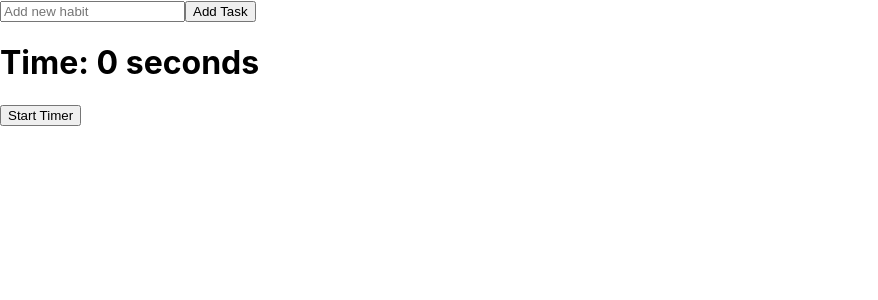
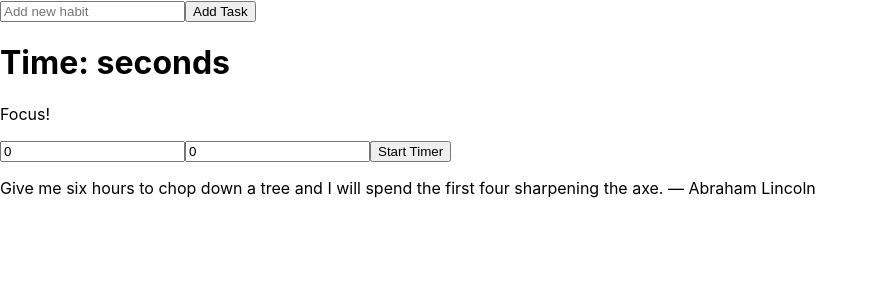
Before and after one commit to D3Scurr/HabitTracker, a React (Create React App) app: page / in a window 1280 px wide. Shown: the top 300 px of the page, without its empty margins (0-878 px from the left). Built offline with nearby package versions, Linux system fonts and the light colour scheme.

Commit message:
Added Quotes Component
Quotes from array
TimeTracker component updated (custom focus/break time)
Minor code cosmetic changes

```diff
--- /dev/null
+++ b/src/Quotes.js
@@ -0,0 +1,21 @@
+import React, { useEffect, useState } from "react";
+
+export default function Quotes() {
+    const [random,setRandom] = useState(null)
+
+    const Quotes = [
+        "If you don't have your own story, you become part of someone else's. — The Captain, Castlevania",
+        "Give me six hours to chop down a tree and I will spend the first four sharpening the axe. — Abraham Lincoln",
+        "It does not matter how slowly you go as long as you do not stop. — Confucius"
+    ];
+
+    useEffect(() => {
+        setRandom(Math.floor(Math.random()*Quotes.length));
+    }, [])
+
+    return(
+        <div>
+            <p>{Quotes[random]}</p>
+        </div>
+    )
+}
--- a/src/TimeTracker.js
+++ b/src/TimeTracker.js
@@ -2,14 +2,20 @@ import React, { useState, useEffect } from "react";
 
 export default function Timer() {
     const [isRunning, setIsRunning] = useState(false);
-    const [seconds, setSeconds] = useState(0);
+    const [seconds, setSeconds] = useState(null);
+    const [breakTime, setBreakTime] = useState(0);
+    const [focusTime, setFocusTime] = useState(0);
+    const [nowFocus, setNowFocus] = useState(true);
+
+    const handleFocusTimeChange = (e) => setFocusTime(e.target.value);
+    const handleBreakTimeChange = (e) => setBreakTime(e.target.value);
 
     useEffect(() => {
         let intervalId;
 
         if (isRunning) {
             intervalId = setInterval(() => {
-            setSeconds((prevSeconds) => prevSeconds + 1);
+                setSeconds((prevSeconds) => (prevSeconds + 1));
             }, 1000);
         } else {
             clearInterval(intervalId);
@@ -17,9 +23,30 @@ export default function Timer() {
         return () => clearInterval(intervalId);
     }, [isRunning]);
 
+    useEffect(() => {
+        if(nowFocus && seconds == focusTime) {
+            setNowFocus(false);
+            setSeconds(0);
+        } else if (!nowFocus && seconds == breakTime) {
+            setNowFocus(true);
+            setSeconds(0);
+        }
+    }, [seconds, nowFocus, focusTime, breakTime]);
+
     return (
         <div>
             <h1>Time: {seconds} seconds</h1>
+            <p>{ nowFocus ? "Focus!" : "Break time :D" }</p>
+            <input
+                type="number"
+                value={focusTime}
+                onChange={handleFocusTimeChange}
+            />
+            <input
+                type="number"
+                value={breakTime}
+                onChange={handleBreakTimeChange}
+            />
             <button onClick={ () => {setIsRunning(!isRunning); }}>{ isRunning ? "Stop Timer" : "Start Timer"}</button>
         </div>
     )
--- a/src/index.js
+++ b/src/index.js
@@ -4,12 +4,14 @@ import './index.css';
 import HabitList from './HabitList';
 import TimeTracker from './TimeTracker';
 import reportWebVitals from './reportWebVitals';
+import Quotes from './Quotes';
 
 const root = ReactDOM.createRoot(document.getElementById('root'));
 root.render(
   <React.StrictMode>
     <HabitList />
     <TimeTracker />
+    <Quotes />
   </React.StrictMode>
 );
 
```
Also changed, not shown: src/HabitList.js (indentation only), 1 other file (tests, documents, lock files or other folders).
